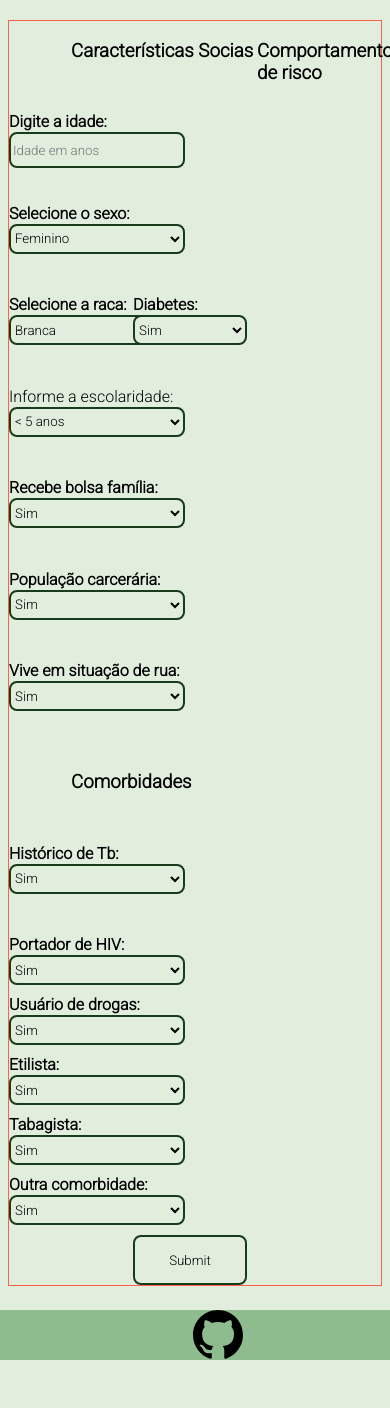
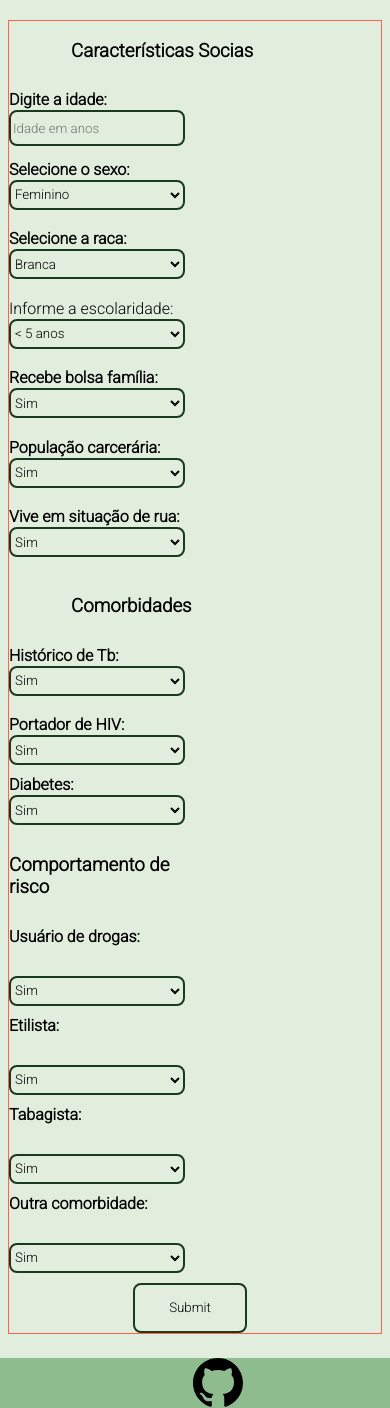
Before and after one commit to rodriguesmsb/TBPrediction, a Flask app: page / in a window 390 px wide. Shown: the part 132-1540 px from the top of the page. Before the commit the page ends 1492 px from the top, so only its background shows below. Run offline with Flask 2, Linux system fonts and the light colour scheme.

Commit message:
fix cel lay

```diff
--- a/app/static/styles/sytle.css
+++ b/app/static/styles/sytle.css
@@ -470,31 +470,49 @@
         margin-top: 20px;
     }
 
-
-    .drug_label{
+    .diabetes_label{
         grid-column: 1/ span 3;
         grid-row: 12/ span 1;
         font-family: 'Roboto', sans-serif;
         font-weight: bold;
     }
 
-    .drug_input{
+    .diabetes_input{
         grid-column: 1/ span 3;
         grid-row: 12/ span 1;
         height: 30px;
         margin-top: 20px;
     }
 
+
+    .beha{
+        grid-column: 1/ span 3;
+        grid-row: 13/ span 1;
+    }
+    .drug_label{
+        grid-column: 1/ span 3;
+        grid-row: 14/ span 1;
+        font-family: 'Roboto', sans-serif;
+        font-weight: bold;
+    }
+
+    .drug_input{
+        grid-column: 1/ span 3;
+        grid-row: 15/ span 1;
+        height: 30px;
+        margin-top: 20px;
+    }
+
     .alch_label{
         grid-column: 1/ span 3;
-        grid-row: 13/ span 1;
+        grid-row: 16/ span 1;
         font-family: 'Roboto', sans-serif;
         font-weight: bold;
     }
 
     .alch_input{
         grid-column: 1/ span 3;
-        grid-row: 13/ span 1;
+        grid-row: 17/ span 1;
         height: 30px;
         margin-top: 20px;
     }
@@ -502,35 +520,35 @@
 
     .tobaco_label{
         grid-column: 1/ span 3;
-        grid-row: 14/ span 1;
+        grid-row: 18/ span 1;
         font-family: 'Roboto', sans-serif;
         font-weight: bold;
     }
 
     .tobaco_input{
         grid-column: 1/ span 3;
-        grid-row: 14/ span 1;
+        grid-row: 19/ span 1;
         height: 30px;
         margin-top: 20px;
     }
 
     .other_label{
         grid-column: 1/ span 3;
-        grid-row: 15/ span 1;
+        grid-row: 20/ span 1;
         font-family: 'Roboto', sans-serif;
         font-weight: bold;
     }
 
     .other_input{
         grid-column: 1/ span 3;
-        grid-row: 15/ span 1;
+        grid-row: 21/ span 1;
         height: 30px;
         margin-top: 20px;
     }
 
     .submit_button{
         grid-column: 3/ span 2;
-        grid-row: 16/ span 1;
+        grid-row: 22/ span 1;
         background-color:  #e1eedd;
         height: 50px;
 
```
